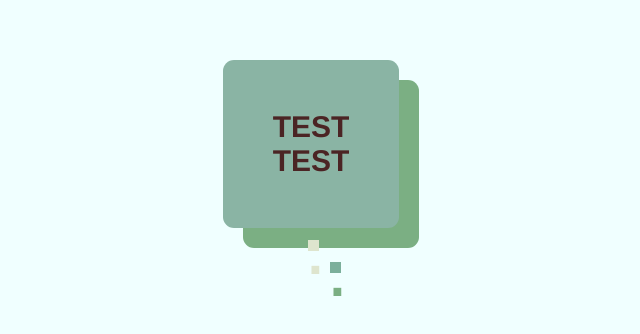
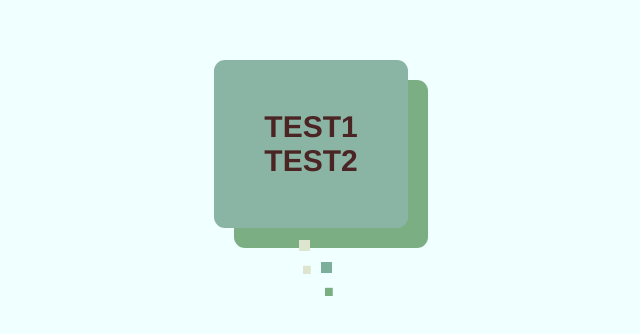
Before and after one commit to dddd416/testJs, a plain HTML site: page floating/index.html in a window 1280 px wide. Shown: the part 256-590 px from the top of the page, without its empty margins (329-969 px from the left). Drawn offline with Linux system fonts and the light colour scheme.

Commit message:
更改显示名称

```diff
--- a/floating/index.html
+++ b/floating/index.html
@@ -8,6 +8,6 @@
 
 </head>
 <body>
-    <p>test <br> test</p>
+    <p>test1 <br> test2</p>
 </body>
 </html>
```
Also changed, not shown: adjustableBoundary/adjustableBoundary.js (+6 -1 lines), adjustableBoundary/index.html (+1 -1 lines).
